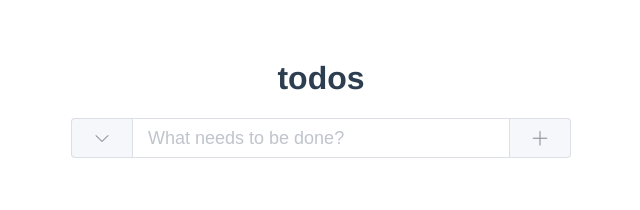
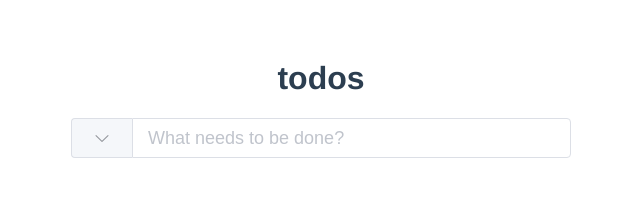
Before and after one commit to LaylaWang17/todo-list-demo, a Vue app: page / in a window 1280 px wide. Shown: the top 210 px of the page, without its empty margins (319-959 px from the left). Built offline with nearby package versions, Linux system fonts and the light colour scheme.

Commit message:
add feature to add todo when press enter key

```diff
--- a/src/components/NewTodo.vue
+++ b/src/components/NewTodo.vue
@@ -1,8 +1,9 @@
 <template>
-  <el-input class="input" v-model="input" placeholder="What needs to be done?">
-    <el-button slot="prepend" icon="el-icon-arrow-down" @click="handleCheckAll"></el-button>
-    <el-button slot="append" icon="el-icon-plus" @click="handleAddTodo"></el-button>
-  </el-input>
+  <form @submit="handleAddTodo($event)">
+    <el-input class="input" v-model="input" placeholder="What needs to be done?">
+      <el-button slot="prepend" icon="el-icon-arrow-down" @click="handleCheckAll"></el-button>
+    </el-input>
+  </form>
 </template>
 <script>
 export default {
@@ -13,7 +14,8 @@ export default {
   },
   methods: {
     handleCheckAll() {},
-    handleAddTodo() {
+    handleAddTodo(event) {
+      event.preventDefault();
       this.$emit("add-todo", this.input);
       this.input = "";
     }
```
